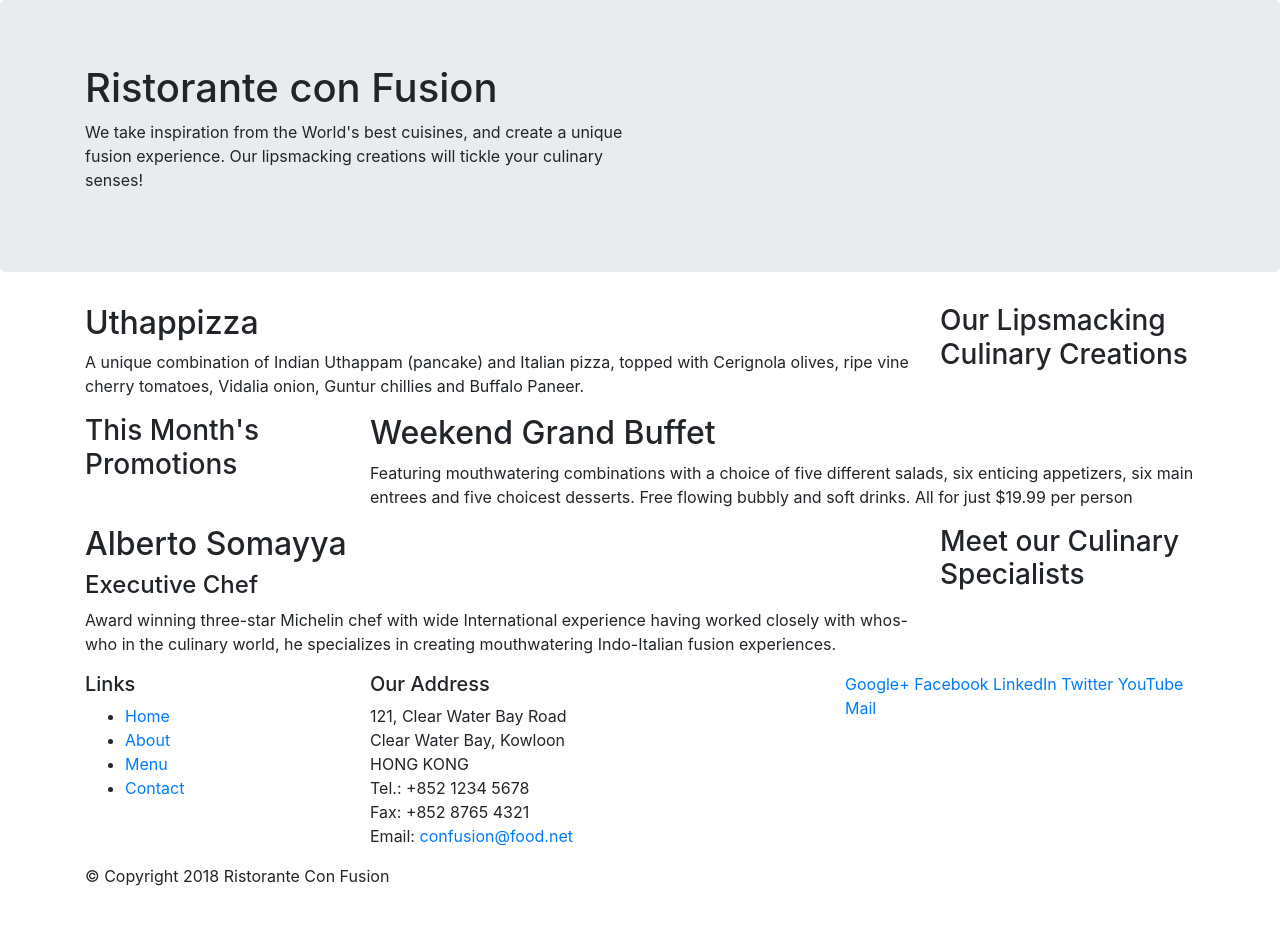
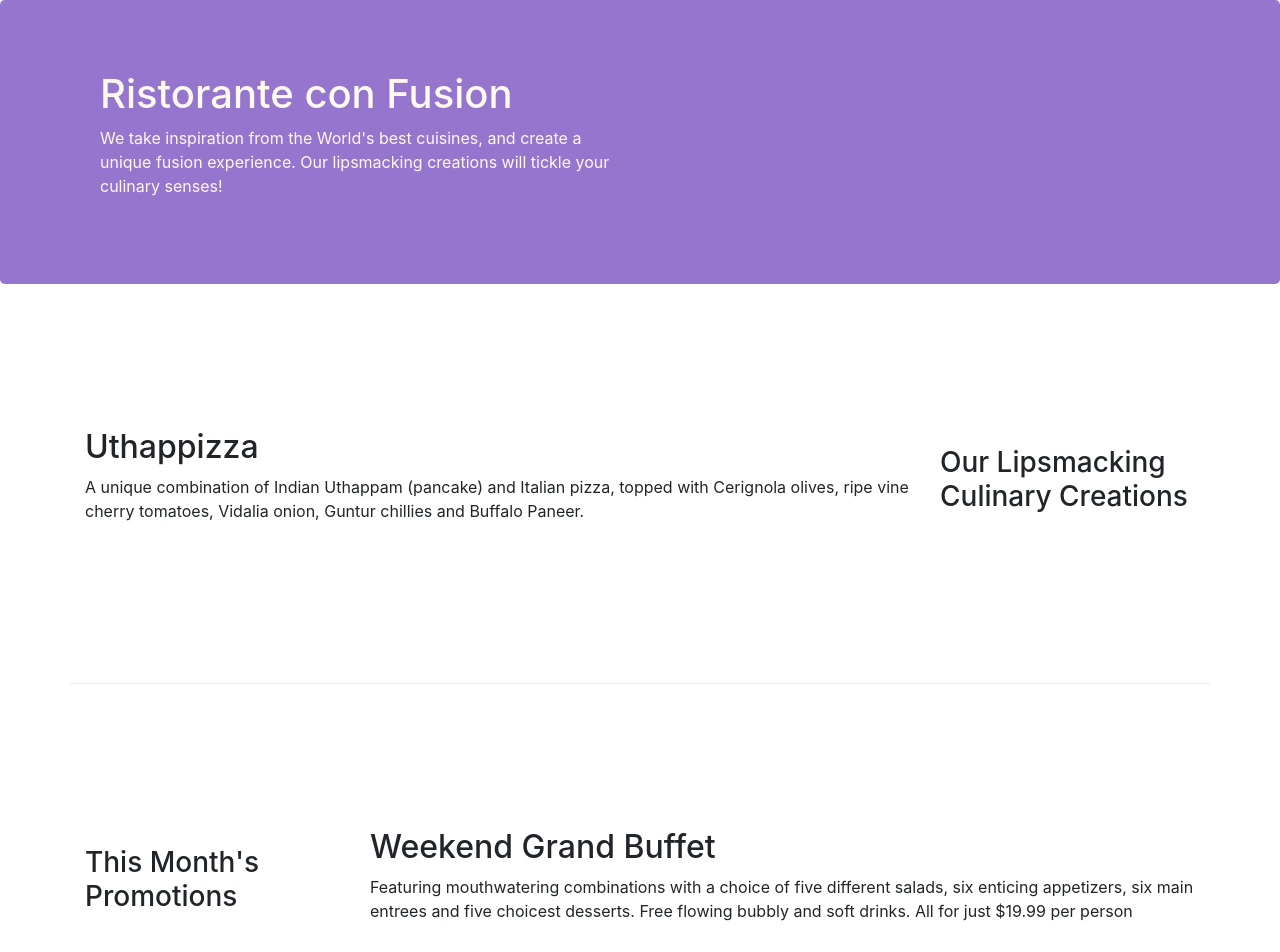
Before and after one commit to Prajwal-R/fullstackweb, a website: page index.html in a window 1280 px wide. Shown: the top 952 px of the page. Before the commit the page ends 904 px from the top, so only its background shows below. Drawn offline with nearby package versions, Linux system fonts and the light colour scheme.

Commit message:
third commit

```diff
--- /dev/null
+++ b/css/styles.css
@@ -0,0 +1,28 @@
+.row-header{
+    margin: 0px auto;
+    padding: 0px auto;
+}
+
+.row-content{
+    margin :0 px auto;
+    padding: 50px 0px;
+    border-bottom:1px ridge;
+    min-height: 400px;
+}
+
+.footer{
+    background-color: #D1C4E9;
+    margin : 0px auto;
+    padding: 20px 0px 20px 0px;
+}
+.jumbotron{
+    padding: 70px 30px;
+    margin: 0px auto;
+    background-color: #9575CD;
+    color: floralwhite;
+}
+.address{
+    font-size: 80%;
+    margin:0px auto;
+    color: #0f0f0f;
+}
--- a/index.html
+++ b/index.html
@@ -8,6 +8,7 @@
 
     <!-- Bootstrap CSS -->
     <link rel="stylesheet" href="node_modules/bootstrap/dist/css/bootstrap.min.css">
+    <link rel="stylesheet" href="css/styles.css">
     <title>Ristorante Con Fusion</title>
 </head>
 
@@ -15,7 +16,7 @@
 
     <header class="jumbotron">
         <div class="container">
-            <div class="row">
+            <div class="row row-header">
                 <div class="col-12 col-sm-6">
                     <h1>Ristorante con Fusion</h1>
                     <p>We take inspiration from the World's best cuisines, and create a unique fusion experience. Our lipsmacking creations will tickle your culinary senses!</p>
@@ -27,7 +28,7 @@
     </header>
 
     <div class="container">
-        <div class="row">
+        <div class="row row-content align-items-center">
             <div class="col-12 col-sm-4 order-sm-last col-md-3">
                 <h3>Our Lipsmacking Culinary Creations</h3>
             </div>
@@ -38,7 +39,7 @@
         </div>
 
 
-        <div class="row">
+        <div class="row row-content align-items-center">
             <div class="col-12 col-sm-4 col-md-3">
                 <h3>This Month's Promotions</h3>
             </div>
@@ -48,7 +49,7 @@
             </div>
         </div>
 
-        <div class ="row">
+        <div class ="row row-content align-items-center">
             <div class="col-12 col-sm-4 order-sm-last col-md-3">
                 <h3>Meet our Culinary Specialists</h3>
             </div>
@@ -60,21 +61,21 @@
         </div>
     </div>
 
-    <footer >
+    <footer class ="footer">
         <div class="container">
             <div class="row">
                 <div class="col-4 col-sm-2">
                     <h5>Links</h5>
-                    <ul>
+                    <ul class="list-unstyled">
                         <li><a href="#">Home</a></li>
-                        <li><a href="#">About</a></li>
+                        <li><a href="aboutus.html">About</a></li>
                         <li><a href="#">Menu</a></li>
                         <li><a href="#">Contact</a></li>
                     </ul>
                 </div>
                 <div class="col-7 offset-sm-1 col-sm-5">
                     <h5>Our Address</h5>
-                    <address>
+                    <address class="address">
 		              121, Clear Water Bay Road<br>
 		              Clear Water Bay, Kowloon<br>
 		              HONG KONG<br>
@@ -83,8 +84,8 @@
 		              Email: <a href="mailto:confusion@food.net">confusion@food.net</a>
 		           </address>
                 </div>
-                <div class="col-12 col-sm-4">
-                    <div>
+                <div class="col-12 col-sm-4 align-self-center">
+                    <div class="text-center">
                         <a href="http://google.com/+">Google+</a>
                         <a href="http://www.facebook.com/profile.php?id=">Facebook</a>
                         <a href="http://www.linkedin.com/in/">LinkedIn</a>
@@ -94,9 +95,9 @@
                     </div>
                 </div>
            </div>
-           <div class ="row">
+           <div class ="row justify-content-center">
                 <div class ="col-auto">
-                    <p>© Copyright 2018 Ristorante Con Fusion</p>
+                    <p>© Copyright 2020 Ristorante Con Fusion</p>
                 </div>
            </div>
         </div>
```
Also changed, not shown: aboutus.html (added, +129 -0 lines).
